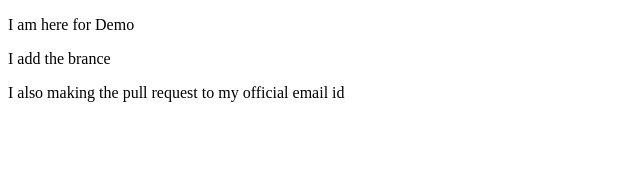
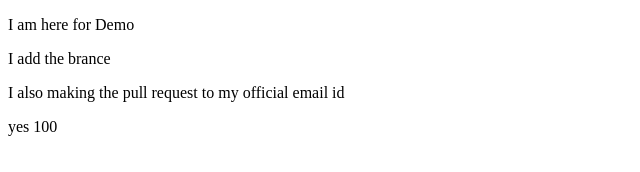
Before and after one commit to vishnukantQa/templateFirstTrainee, a plain HTML site: page index.html in a window 1280 px wide. Shown: the full height of the page, 0-640 px from the left. Drawn offline with Linux system fonts and the light colour scheme.

```diff
--- a/index.html
+++ b/index.html
@@ -7,5 +7,6 @@
         <p>I am here for Demo</p>
         <p>I add the brance</p>
         <p>I also making the pull request to my official email id</p>
+        <p>yes 100</p>
     </body>
 </html>
```
